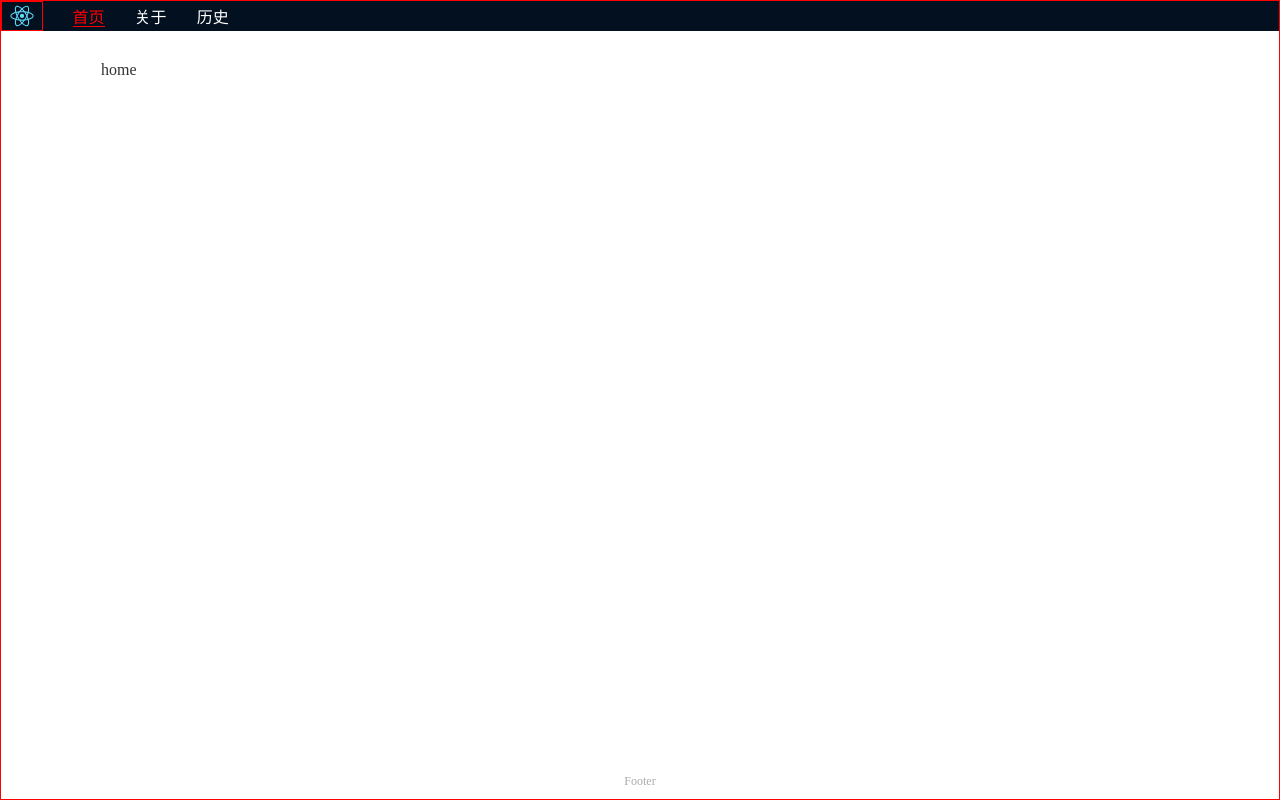
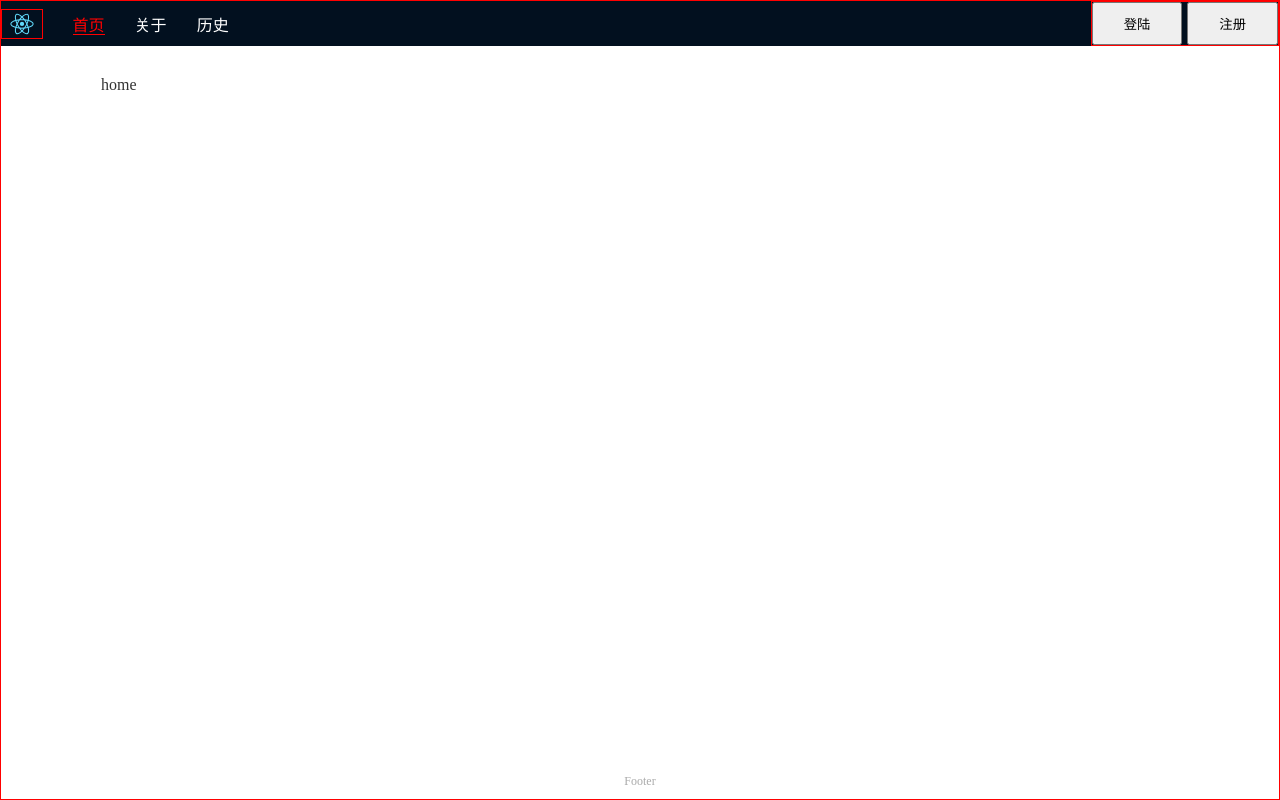
Before and after one commit to aslan-alt/react-epic-deno, a React app: page /home in a window 1280 px wide. Built offline with nearby package versions, Linux system fonts and the light colour scheme.

Commit message:
添加login/logout按钮

```diff
--- a/src/components/Header.js
+++ b/src/components/Header.js
@@ -1,7 +1,9 @@
 import React from 'react'
-import { NavLink } from 'react-router-dom'
+import { NavLink, useHistory } from 'react-router-dom'
+
 import logo from './logo.svg'
 import styled from 'styled-components';
+
 
 const StyledHeader = styled.header`
    display:flex;
@@ -12,6 +14,8 @@ const StyledHeader = styled.header`
         height:30px;
         border:1px solid red;
     }
+    nav{
+        flex:1;
         a{
             color:#fff;
             margin-left:30px;
@@ -20,10 +24,21 @@ const StyledHeader = styled.header`
                 border-bottom:1px solid red;
             }
         }
+    }
+    .login{
+        border:1px solid red;
+        button:first-child{
+            margin-right:5px;
+        }
+        button{
+            padding:10px 30px;
+        }
+    }
 `
 
 
 function Header() {
+    const router = useHistory()
     return (
         <StyledHeader>
             <img src={logo} alt="xxx" />
@@ -32,6 +47,16 @@ function Header() {
                 <NavLink to="/about" activeClassName="xxx" >关于</NavLink>
                 <NavLink to="/history" activeClassName="xxx" >历史</NavLink>
             </nav>
+            <div className="login">
+                <button onClick={
+                    () => router.push('/login')
+                }>登陆</button>
+                <button onClick={
+                    () => {
+                        router.push('/register')
+                    }
+                }>注册</button>
+            </div>
         </StyledHeader>
     )
 }
--- a/src/stores/index.js
+++ b/src/stores/index.js
@@ -1,4 +1,4 @@
-import React, { createContext, useContext } from 'react'
+import { createContext, useContext } from 'react'
 import { AuthStore } from './auth'
 
 const context = createContext({
```
Lines whose indentation alone changed are shown as unchanged.
